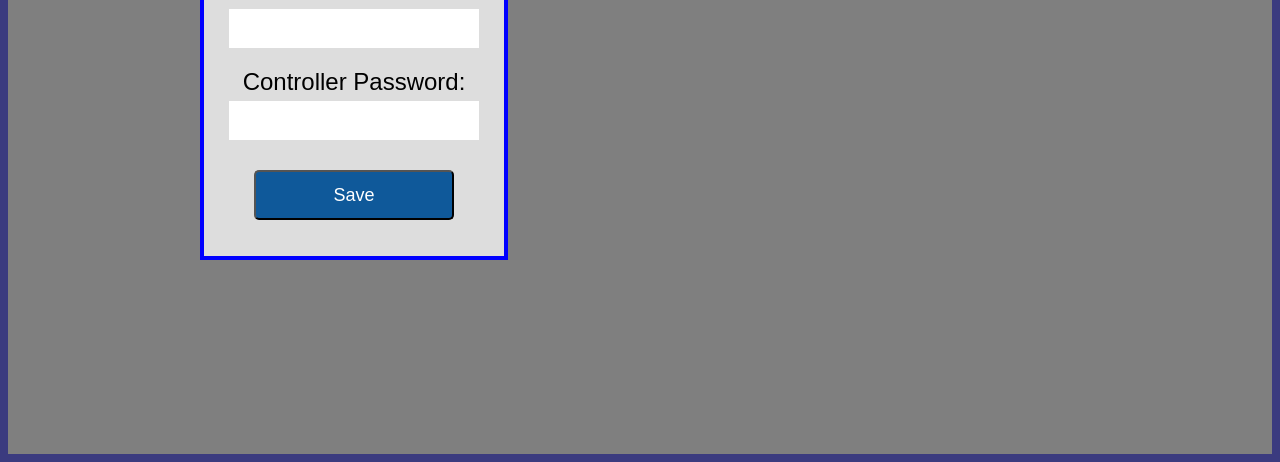
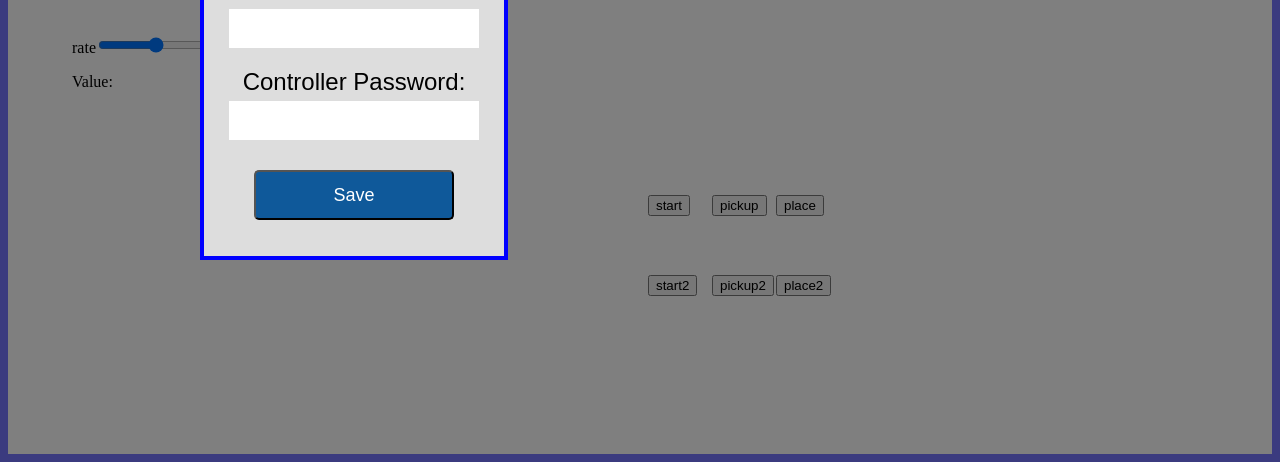
Before and after one commit to ChapResearch/NASA, a plain HTML site: page Website/Contributor/index.html in a window 1280 px wide. Shown: the part 338-800 px from the top of the page. Drawn offline with nearby package versions, Linux system fonts and the light colour scheme.

Commit message:
first version with initial working xml load

```diff
--- a/Website/Contributor/index.html
+++ b/Website/Contributor/index.html
@@ -6,10 +6,11 @@
     <script src="testing.js"></script>
     <script src="SegmentDisplay/excanvas.js"></script>
     <script src="SegmentDisplay/segment-display.js"></script>
+    <script src="Season/generateHTML2.js"></script>
 
   </head>
   <body>
-    <object data="/Season/powerUp.xml" id="seasonXML" height="0px" width="0px"></object>
+    <object data="/Season/exampleSeason.xml" id="seasonXML" height="0px" width="0px"></object>
     <div class="overlay" style="display:none"></div>
     <div class="about" style="display:none">
       <div class="birdy" style="display:none">
--- a/Website/Contributor/testing.js
+++ b/Website/Contributor/testing.js
@@ -248,7 +248,9 @@ $( window ).on( "load", function() {
     //    console.log(xmldata);
     //    jObject.find("layout field").each(function() { console.log($(this).find('name').text()); });
 
-//    doSomething(jObject,target);
+    var output = seasonLoad_generateHTML(jObject)
+
+    target.append(output);
 });
 
 $( document ).ready(function() {
```
Also changed, not shown: 1 other file.
